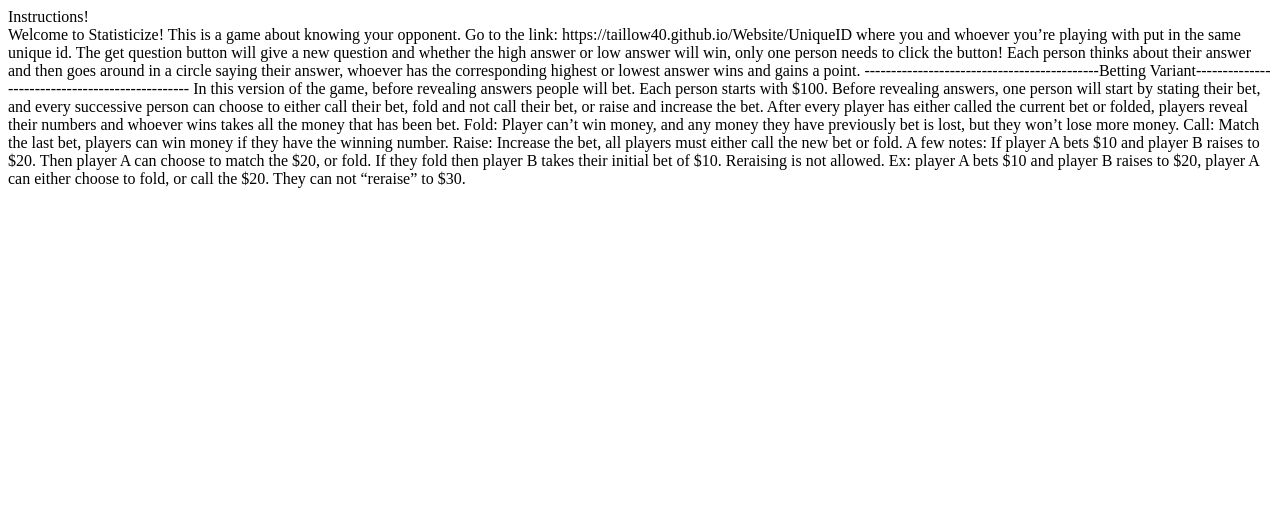
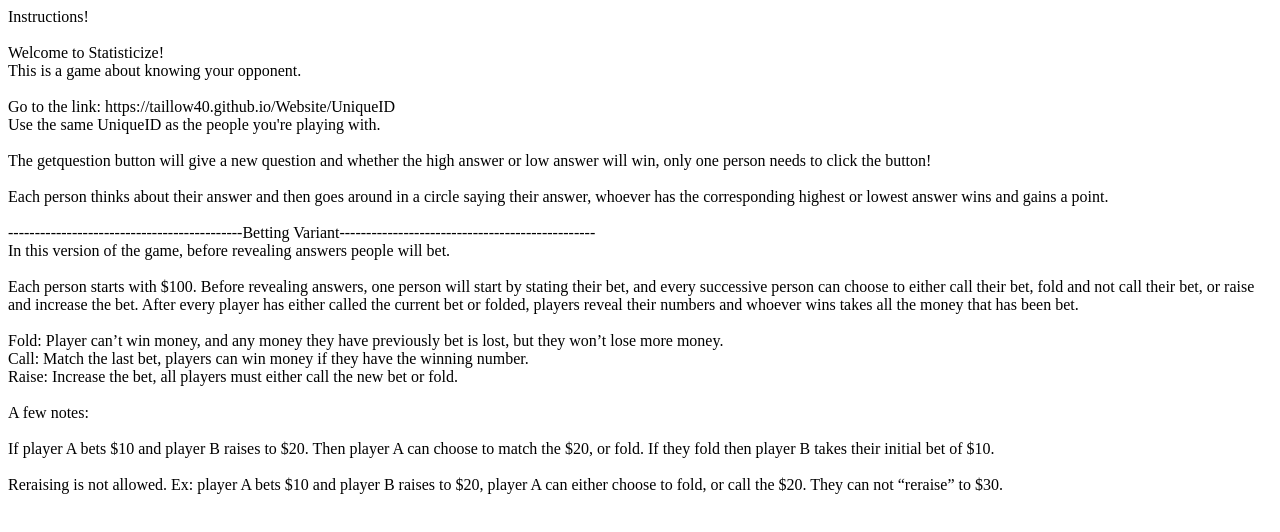
Before and after one commit to taillow40/Website, a website: page Instructions.html in a window 1280 px wide. Drawn offline with Linux system fonts and the light colour scheme.

Commit message:
Instructions2

```diff
--- a/Instructions.html
+++ b/Instructions.html
@@ -5,30 +5,32 @@
 </Head>
 <Body>
     <div>
-Welcome to Statisticize!
+<br>Welcome to Statisticize!<br>
 
-This is a game about knowing your opponent.
+This is a game about knowing your opponent.<br><br>
 
-Go to the link: https://taillow40.github.io/Website/UniqueID where you and whoever you’re playing with put in the same unique id.
+Go to the link: https://taillow40.github.io/Website/UniqueID  <br>
+Use the same UniqueID as the people you're playing with. <br>
+<br>
 
-The get question button will give a new question and whether the high answer or low answer will win, only one person needs to click the button!
+The getquestion button will give a new question and whether the high answer or low answer will win, only one person needs to click the button!<br>
+<br>
+Each person thinks about their answer and then goes around in a circle saying their answer, whoever has the corresponding highest or lowest answer wins and gains a point. <br>
 
-Each person thinks about their answer and then goes around in a circle saying their answer, whoever has the corresponding highest or lowest answer wins and gains a point.
+<br>--------------------------------------------Betting Variant------------------------------------------------<br>
 
---------------------------------------------Betting Variant------------------------------------------------
+In this version of the game, before revealing answers people will bet. <br><br>
 
-In this version of the game, before revealing answers people will bet.
-
-Each person starts with $100. Before revealing answers, one person will start by stating their bet, and every successive person can choose to either call their bet, fold and not call their bet, or raise and increase the bet. After every player has either called the current bet or folded, players reveal their numbers and whoever wins takes all the money that has been bet.
-
-Fold: Player can’t win money, and any money they have previously bet is lost, but they won’t lose more money.
-Call: Match the last bet, players can win money if they have the winning number.
-Raise: Increase the bet, all players must either call the new bet or fold.
-
-A few notes:
-If player A bets $10 and player B raises to $20. Then player A can choose to match the $20, or fold. If they fold then player B takes their initial bet of $10.
-
-Reraising is not allowed. Ex: player A bets $10 and player B raises to $20, player A can either choose to fold, or call the $20. They can not “reraise” to $30.
+Each person starts with $100. Before revealing answers, one person will start by stating their bet, and every successive person can choose to either call their bet, fold and not call their bet, or raise and increase the bet. After every player has either called the current bet or folded, players reveal their numbers and whoever wins takes all the money that has been bet. <br>
+<br>
+Fold: Player can’t win money, and any money they have previously bet is lost, but they won’t lose more money.<br>
+Call: Match the last bet, players can win money if they have the winning number.<br>
+Raise: Increase the bet, all players must either call the new bet or fold. <br>
+<br>
+A few notes:<br><br>
+If player A bets $10 and player B raises to $20. Then player A can choose to match the $20, or fold. If they fold then player B takes their initial bet of $10.<br>
+<br>
+Reraising is not allowed. Ex: player A bets $10 and player B raises to $20, player A can either choose to fold, or call the $20. They can not “reraise” to $30. <br>
 
     </div>
 
```
Also changed, not shown: 404.html (+1 -0 lines).
